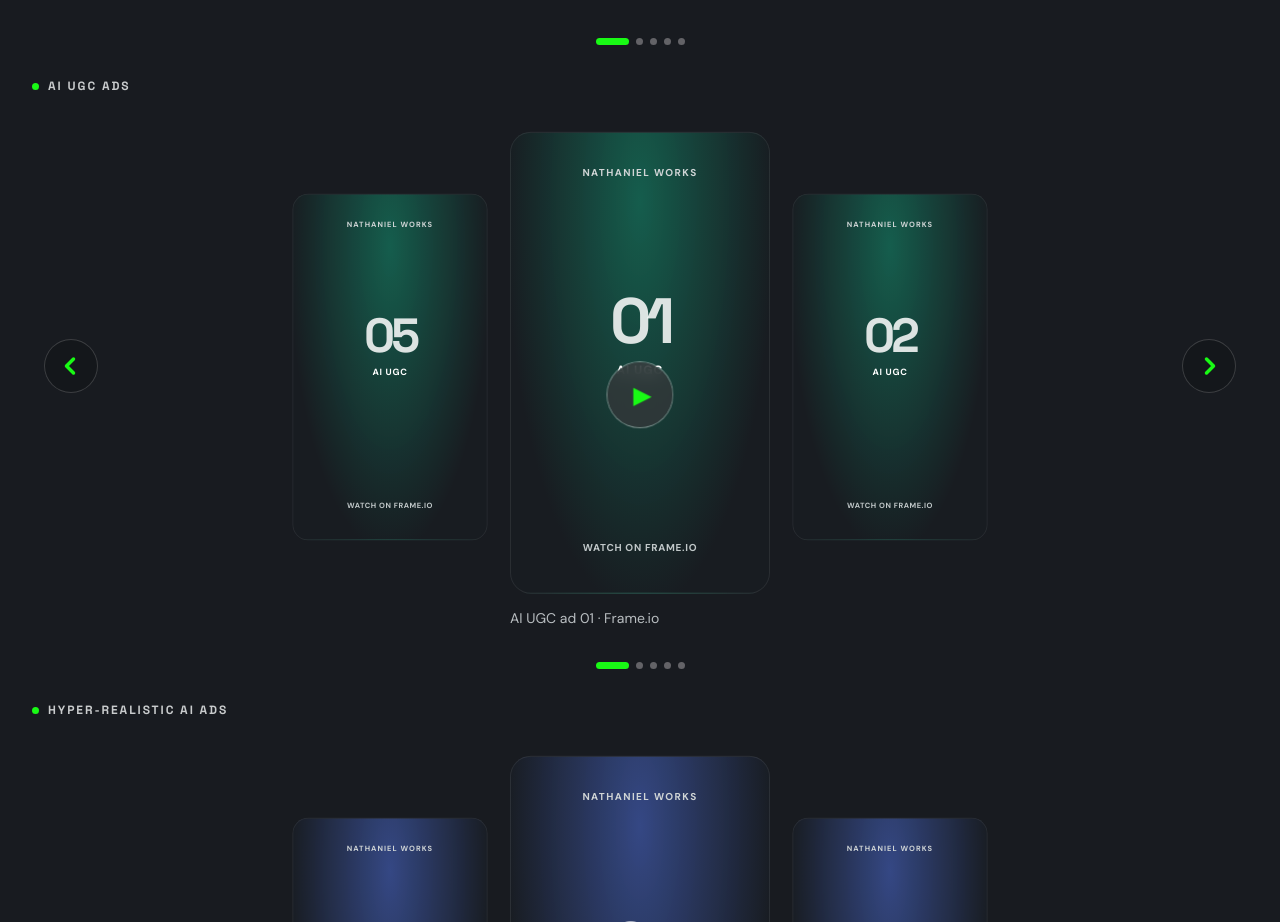
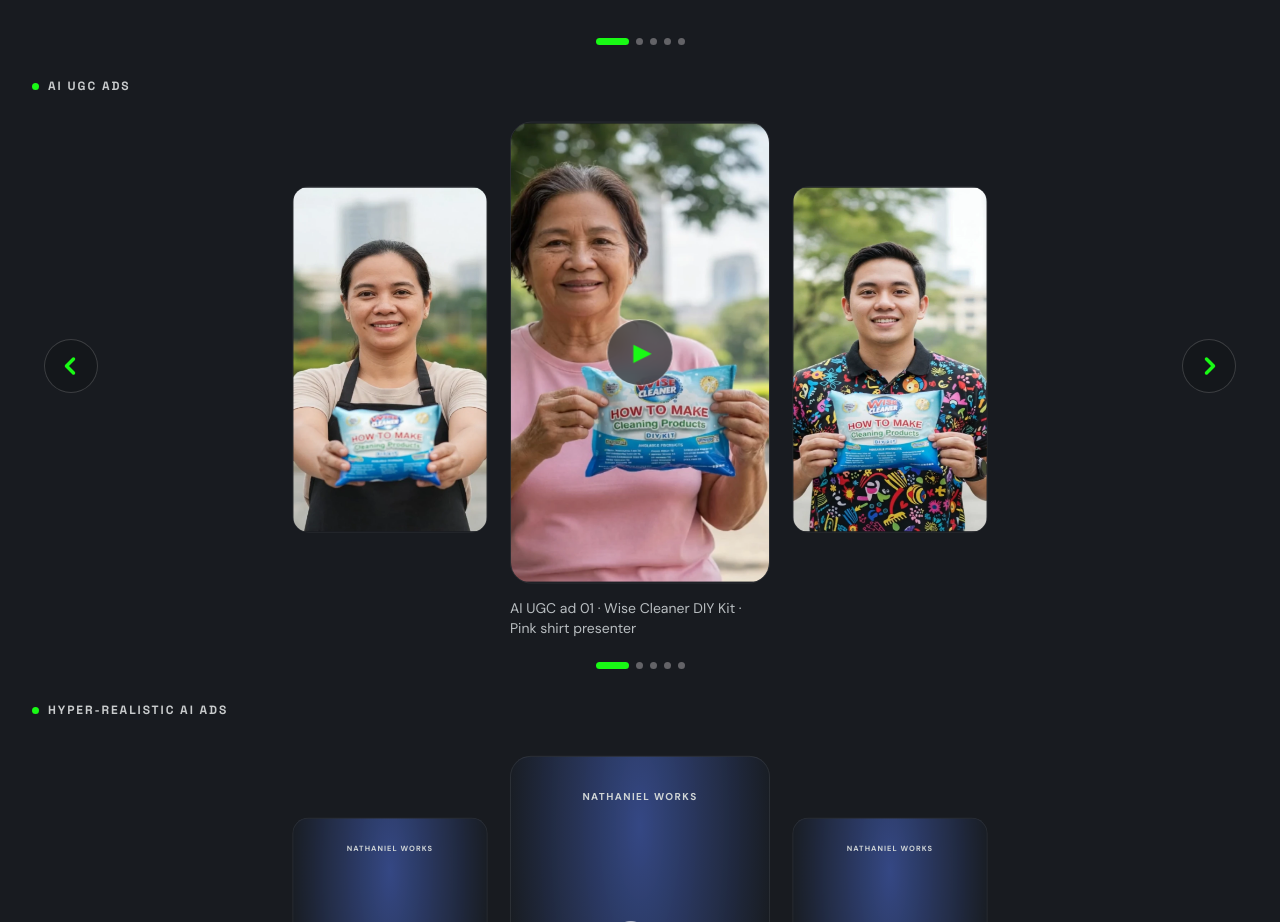
Before and after one commit to khie101521-coder/nathaniel-portfolio, a plain HTML site: page index.html in a window 1280 px wide. Shown: the part 2240-3162 px from the top of the page. Drawn offline with Linux system fonts and the light colour scheme.

Commit message:
Publish five verified AI UGC video thumbnails

```diff
--- a/index.html
+++ b/index.html
@@ -158,11 +158,11 @@
   <div aria-label="AI UGC ADS" aria-roledescription="carousel" class="carousel portrait-carousel" data-carousel="ai-ugc-ads" role="region" tabindex="0">
     <button type="button" class="arrow previous" aria-label="Previous AI UGC ad"><svg aria-hidden="true" fill="none" focusable="false" stroke="currentColor" stroke-linecap="round" stroke-linejoin="round" stroke-width="3.5" viewBox="0 0 24 24"><polyline points="14.5 5 7.5 12 14.5 19"></polyline></svg></button>
     <div class="slides">
-      <a class="slide tall nw-performance-slide show" href="https://next.frame.io/project/78de6319-6203-4be3-932b-6d2f2fff79e2/view/da725021-1386-4135-b97c-1cb77821aeea" rel="noopener noreferrer" target="_blank" data-title="AI UGC ad 01"><div class="screen nw-performance-cover"><span class="nw-performance-brand">NATHANIEL WORKS</span><span class="nw-performance-number">01</span><span class="nw-performance-type">AI UGC</span><span class="nw-performance-state">WATCH ON FRAME.IO</span><span aria-hidden="true" class="play">▶</span></div><span class="slide-caption">AI UGC ad 01 · Frame.io</span></a>
-      <a class="slide tall nw-performance-slide" href="https://next.frame.io/project/78de6319-6203-4be3-932b-6d2f2fff79e2/view/b736cc00-ad5b-4bbf-bf76-0dd05f035592" rel="noopener noreferrer" target="_blank" data-title="AI UGC ad 02"><div class="screen nw-performance-cover"><span class="nw-performance-brand">NATHANIEL WORKS</span><span class="nw-performance-number">02</span><span class="nw-performance-type">AI UGC</span><span class="nw-performance-state">WATCH ON FRAME.IO</span><span aria-hidden="true" class="play">▶</span></div><span class="slide-caption">AI UGC ad 02 · Frame.io</span></a>
-      <a class="slide tall nw-performance-slide" href="https://next.frame.io/project/78de6319-6203-4be3-932b-6d2f2fff79e2/view/acbccc40-12b6-408c-ac74-5bd179d846dd" rel="noopener noreferrer" target="_blank" data-title="AI UGC ad 03"><div class="screen nw-performance-cover"><span class="nw-performance-brand">NATHANIEL WORKS</span><span class="nw-performance-number">03</span><span class="nw-performance-type">AI UGC</span><span class="nw-performance-state">WATCH ON FRAME.IO</span><span aria-hidden="true" class="play">▶</span></div><span class="slide-caption">AI UGC ad 03 · Frame.io</span></a>
-      <a class="slide tall nw-performance-slide" href="https://next.frame.io/project/78de6319-6203-4be3-932b-6d2f2fff79e2/view/d57f021f-8747-41f6-96c5-e92dc7f0f62d" rel="noopener noreferrer" target="_blank" data-title="AI UGC ad 04"><div class="screen nw-performance-cover"><span class="nw-performance-brand">NATHANIEL WORKS</span><span class="nw-performance-number">04</span><span class="nw-performance-type">AI UGC</span><span class="nw-performance-state">WATCH ON FRAME.IO</span><span aria-hidden="true" class="play">▶</span></div><span class="slide-caption">AI UGC ad 04 · Frame.io</span></a>
-      <a class="slide tall nw-performance-slide" href="https://next.frame.io/project/78de6319-6203-4be3-932b-6d2f2fff79e2/view/35df8bcc-0643-4537-bd5d-c2689c7739b1" rel="noopener noreferrer" target="_blank" data-title="AI UGC ad 05"><div class="screen nw-performance-cover"><span class="nw-performance-brand">NATHANIEL WORKS</span><span class="nw-performance-number">05</span><span class="nw-performance-type">AI UGC</span><span class="nw-performance-state">WATCH ON FRAME.IO</span><span aria-hidden="true" class="play">▶</span></div><span class="slide-caption">AI UGC ad 05 · Frame.io</span></a>
+      <a class="slide tall nw-performance-slide show" href="https://next.frame.io/project/78de6319-6203-4be3-932b-6d2f2fff79e2/view/da725021-1386-4135-b97c-1cb77821aeea" rel="noopener noreferrer" target="_blank" data-title="Wise Cleaner DIY Kit · Pink shirt presenter"><div class="screen"><img class="thumbnail" src="assets/ai-ugc/ai-ugc-01.webp" alt="Wise Cleaner DIY Kit · Pink shirt presenter" width="720" height="1280" loading="eager" decoding="async" style="object-fit:contain;"><span aria-hidden="true" class="play">▶</span></div><span class="slide-caption">AI UGC ad 01 · Wise Cleaner DIY Kit · Pink shirt presenter</span></a>
+      <a class="slide tall nw-performance-slide" href="https://next.frame.io/project/78de6319-6203-4be3-932b-6d2f2fff79e2/view/b736cc00-ad5b-4bbf-bf76-0dd05f035592" rel="noopener noreferrer" target="_blank" data-title="Wise Cleaner DIY Kit · Patterned shirt presenter"><div class="screen"><img class="thumbnail" src="assets/ai-ugc/ai-ugc-02.webp" alt="Wise Cleaner DIY Kit · Patterned shirt presenter" width="720" height="1280" loading="eager" decoding="async" style="object-fit:contain;"><span aria-hidden="true" class="play">▶</span></div><span class="slide-caption">AI UGC ad 02 · Wise Cleaner DIY Kit · Patterned shirt presenter</span></a>
+      <a class="slide tall nw-performance-slide" href="https://next.frame.io/project/78de6319-6203-4be3-932b-6d2f2fff79e2/view/acbccc40-12b6-408c-ac74-5bd179d846dd" rel="noopener noreferrer" target="_blank" data-title="Wise Cleaner DIY Kit · Beige apron presenter"><div class="screen"><img class="thumbnail" src="assets/ai-ugc/ai-ugc-03.webp" alt="Wise Cleaner DIY Kit · Beige apron presenter" width="720" height="1280" loading="lazy" decoding="async" style="object-fit:contain;"><span aria-hidden="true" class="play">▶</span></div><span class="slide-caption">AI UGC ad 03 · Wise Cleaner DIY Kit · Beige apron presenter</span></a>
+      <a class="slide tall nw-performance-slide" href="https://next.frame.io/project/78de6319-6203-4be3-932b-6d2f2fff79e2/view/d57f021f-8747-41f6-96c5-e92dc7f0f62d" rel="noopener noreferrer" target="_blank" data-title="Wise Cleaner DIY Kit · Striped shirt presenter"><div class="screen"><img class="thumbnail" src="assets/ai-ugc/ai-ugc-04.webp" alt="Wise Cleaner DIY Kit · Striped shirt presenter" width="720" height="1280" loading="lazy" decoding="async" style="object-fit:contain;"><span aria-hidden="true" class="play">▶</span></div><span class="slide-caption">AI UGC ad 04 · Wise Cleaner DIY Kit · Striped shirt presenter</span></a>
+      <a class="slide tall nw-performance-slide" href="https://next.frame.io/project/78de6319-6203-4be3-932b-6d2f2fff79e2/view/35df8bcc-0643-4537-bd5d-c2689c7739b1" rel="noopener noreferrer" target="_blank" data-title="Wise Cleaner DIY Kit · Black apron presenter"><div class="screen"><img class="thumbnail" src="assets/ai-ugc/ai-ugc-05.webp" alt="Wise Cleaner DIY Kit · Black apron presenter" width="720" height="1280" loading="eager" decoding="async" style="object-fit:contain;"><span aria-hidden="true" class="play">▶</span></div><span class="slide-caption">AI UGC ad 05 · Wise Cleaner DIY Kit · Black apron presenter</span></a>
     </div>
     <button type="button" class="arrow next" aria-label="Next AI UGC ad"><svg aria-hidden="true" fill="none" focusable="false" stroke="currentColor" stroke-linecap="round" stroke-linejoin="round" stroke-width="3.5" viewBox="0 0 24 24"><polyline points="9.5 5 16.5 12 9.5 19"></polyline></svg></button>
     <span aria-atomic="true" aria-live="polite" class="carousel-status"></span>
```
Also changed, not shown: assets/ai-ugc/ai-ugc-01.webp (added), assets/ai-ugc/ai-ugc-02.webp (added), assets/ai-ugc/ai-ugc-03.webp (added), assets/ai-ugc/ai-ugc-04.webp (added), assets/ai-ugc/ai-ugc-05.webp (added).
